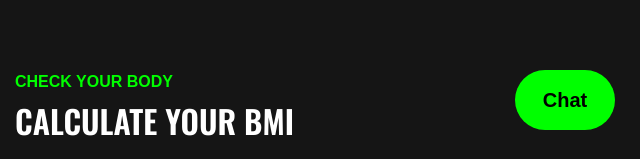
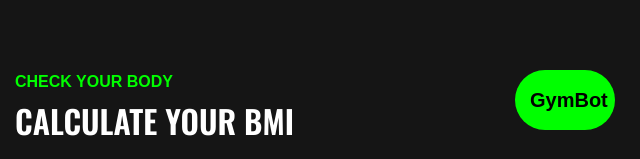
Before and after one commit to NEERAJ-0/FUTURE-READY-TALENT-PROJECT, a plain HTML site: page bmi-calculator.html in a window 1280 px wide. Shown: the part 630-789 px from the top of the page, 640-1280 px from the left. Drawn offline with nearby package versions, Linux system fonts and the light colour scheme; a web font is replaced by a local one.

Commit message:
Update bmi-calculator.html

```diff
--- a/bmi-calculator.html
+++ b/bmi-calculator.html
@@ -168,7 +168,7 @@
 
     <!--chat section begin-->
     <section>
-        <button class="open-button" onclick="openForm()">Chat</button>
+        <button class="open-button" onclick="openForm()">GymBot</button>
     <div class="chat-popup" id="myForm">
       <form action="/action_page.php" class="form-container">
         <iframe src='https://webchat.botframework.com/embed/gym-bot-oelplbc?s=6aWcRjqNfaE.U77cUX_-Tq_DguddL0T37eCi38zCdPTwbdwmyeXFWOY'  style='min-height: 500px; min-height: 502px;'></iframe>
```
